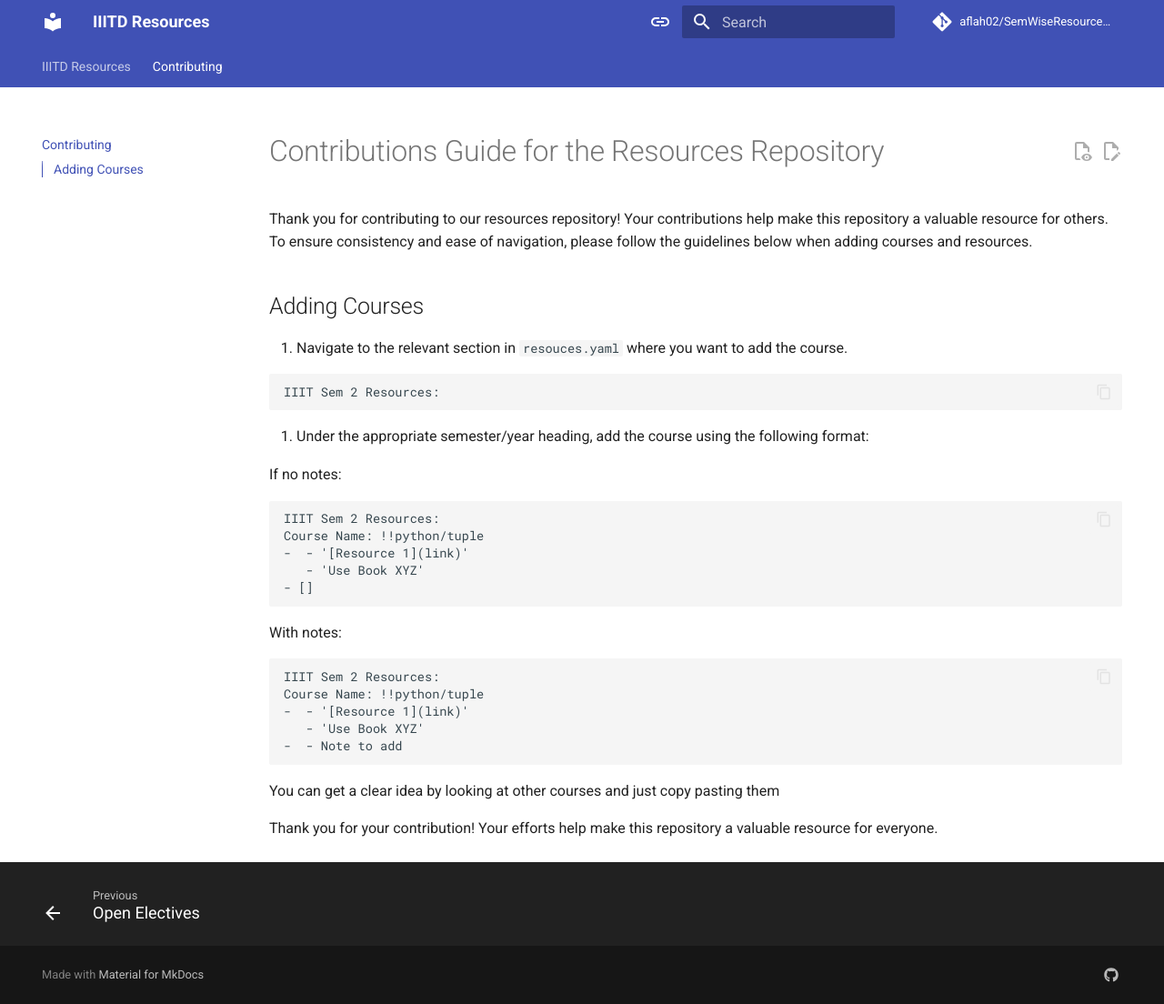
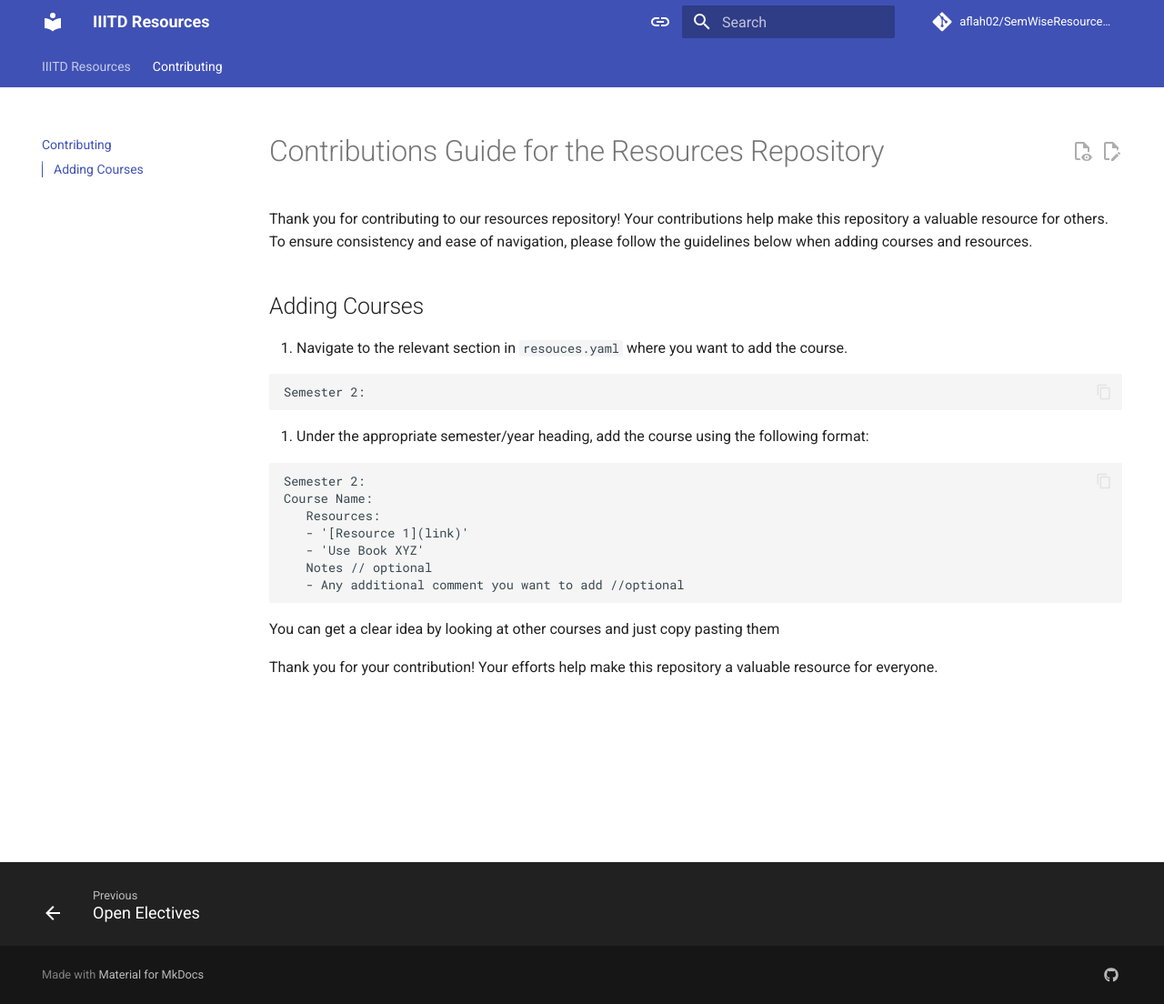
Before and after one commit to aflah02/SemWiseResourcesIIIT, an MkDocs documentation site: the page built from docs/CONTRIBUTING.md, in a window 1280 px wide and 1104 px high. Shown: the whole window at 91% size. Built offline with MkDocs 1.6.1 and Material for MkDocs 9.7.7, drawn with Linux system fonts in a browser that asks for light colours; comment, search, counter and statistics services are not loaded.

Commit message:
changed contributing guidelines

````diff
--- a/docs/CONTRIBUTING.md
+++ b/docs/CONTRIBUTING.md
@@ -7,27 +7,19 @@ Thank you for contributing to our resources repository! Your contributions help
 1. Navigate to the relevant section in `resouces.yaml` where you want to add the course.
 
    ```
-   IIIT Sem 2 Resources:
+   Semester 2:
    ```
 
 2. Under the appropriate semester/year heading, add the course using the following format:
 
-   If no notes:
    ```
-   IIIT Sem 2 Resources:
-   Course Name: !!python/tuple
-   -  - '[Resource 1](link)'
+   Semester 2:
+   Course Name:
+      Resources:
+      - '[Resource 1](link)'
       - 'Use Book XYZ'
-   - []
-   ```
-
-   With notes:
-   ```
-   IIIT Sem 2 Resources:
-   Course Name: !!python/tuple
-   -  - '[Resource 1](link)'
-      - 'Use Book XYZ'
-   -  - Note to add
+      Notes // optional
+      - Any additional comment you want to add //optional
    ```
 
    You can get a clear idea by looking at other courses and just copy pasting them
````
Also changed, not shown: 1 other file.
